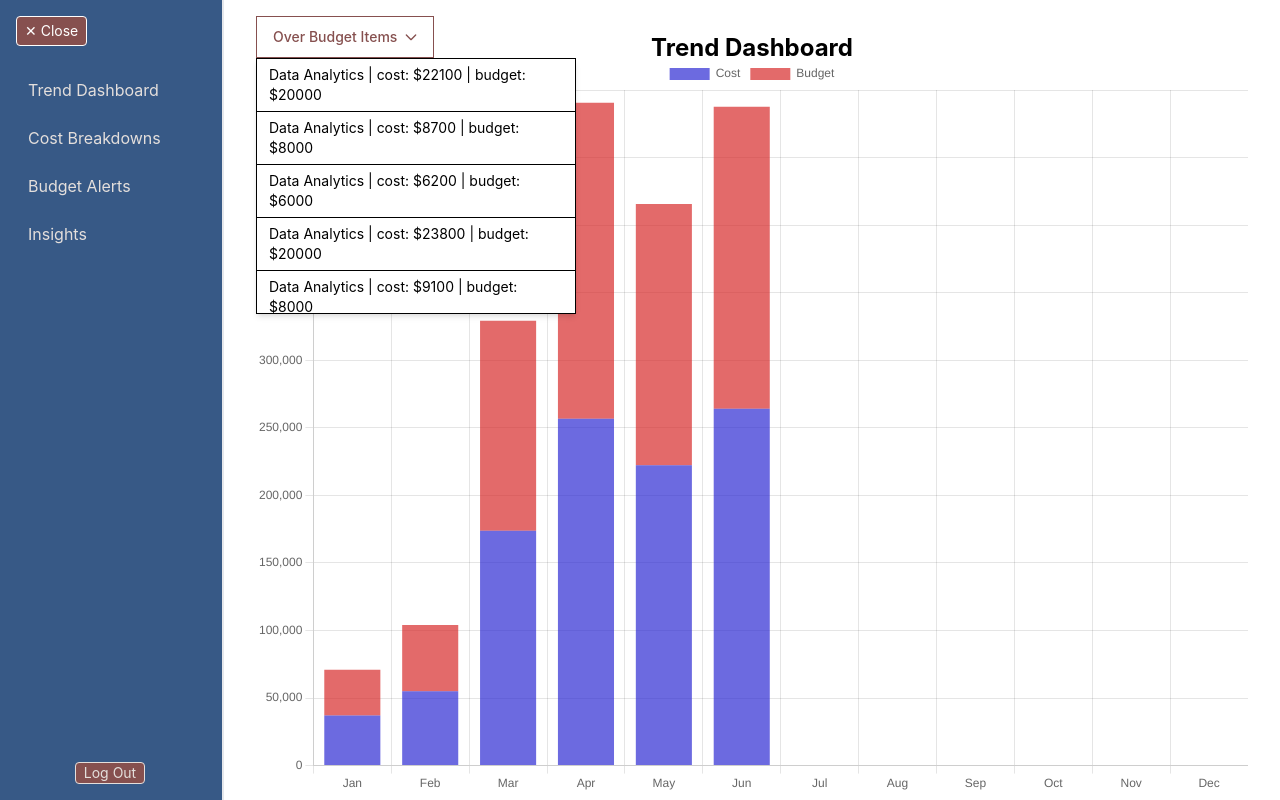
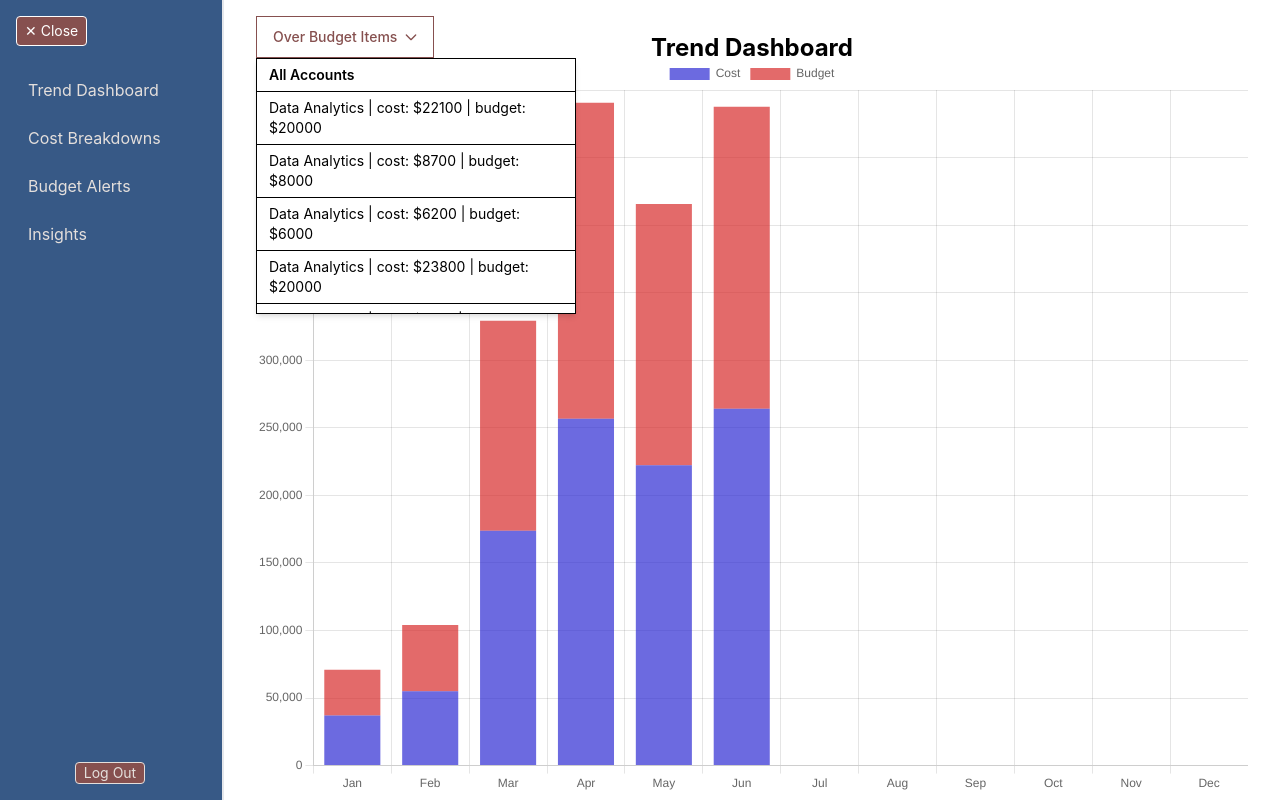
Before and after one commit to ward438/executiveDash, a React (Vite) app: page / in a window 1280 px wide. Both pictures are taken after a click on the button "Over Budget Items". Built offline with nearby package versions, Linux system fonts and the light colour scheme.

Commit message:
added default value to drop down, sets selected account to null

```diff
--- a/src/charts/trendCharts/components/trendDropDown.tsx
+++ b/src/charts/trendCharts/components/trendDropDown.tsx
@@ -14,6 +14,9 @@ export const TrendDropDown = (
 
         {isOpen && (
             <div className="absolute bg-white border z-10 flex flex-col w-80 max-h-64 overflow-y-auto shadow-md">
+                <button onClick={() => setSelectedAccount(null)} className="text-left px-3 py-1.5 text-sm hover:bg-yellow-100 border-b font-semibold">
+                    All Accounts
+                </button>
                 {dateFilteredJson.filter((data) => data != null).map((data: any, index: number) => (
                     <button onClick={() => setSelectedAccount({account_name: data.account_name, cost: data.cost, budget: data.budget})} key={index} className="text-left px-3 py-1.5 text-sm hover:bg-yellow-100 border-b last:border-b-0">
                         {`${data.account_name} | cost:  $${data.cost} | budget: $${data.budget}`}
```
